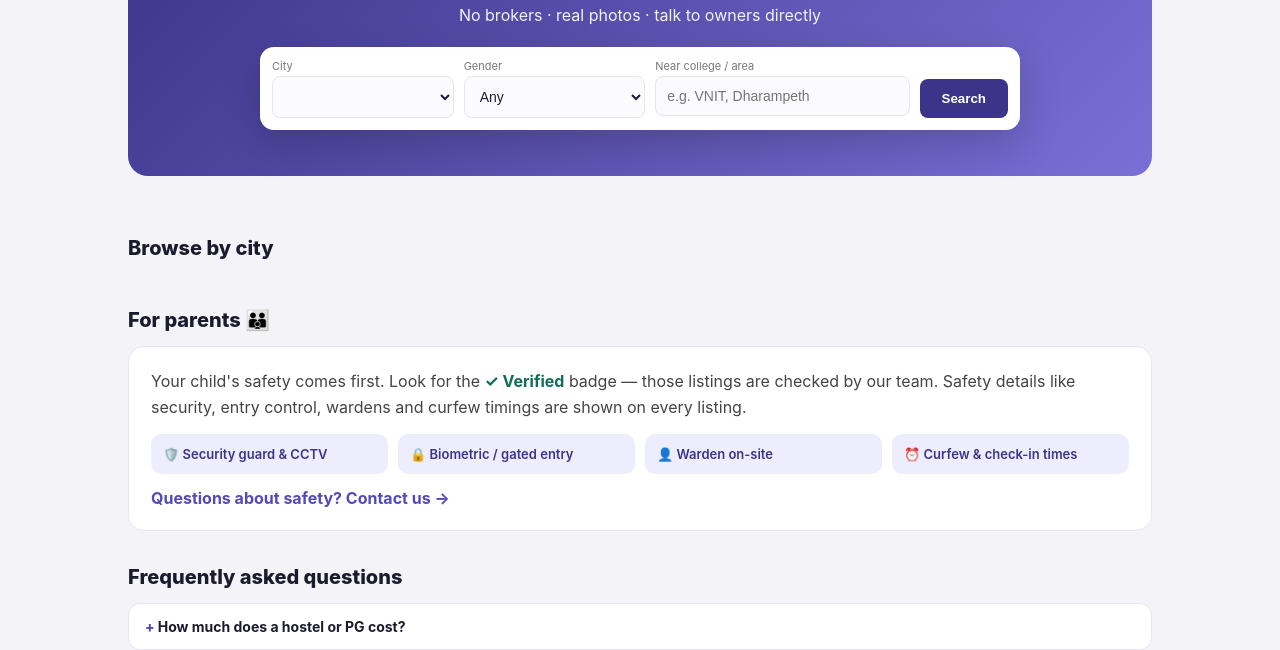
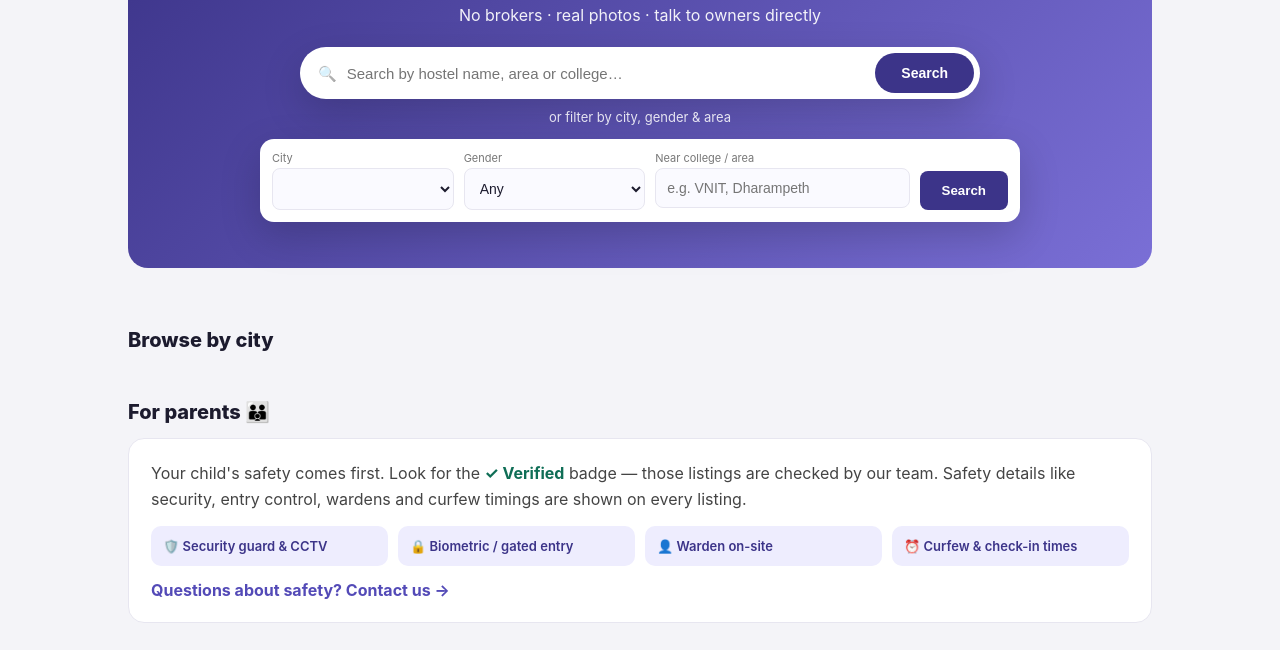
Before and after one commit to KapilSaxena37/nestus, a website: page public/index.html in a window 1280 px wide. Shown: the part 175-825 px from the top of the page. Drawn offline with nearby package versions, Linux system fonts and the light colour scheme; no server answers.

Commit message:
Add files via upload

```diff
--- a/public/app.js
+++ b/public/app.js
@@ -84,6 +84,22 @@ async function initHome() {
 }
 
 function quickCity(c) { $('s-city').value = c; $('s-gender').value = 'Any'; $('s-college').value = ''; doSearch(); }
+
+// Keyword search (like the admin search): matches name, area, city, college, distance.
+async function homeSearch() {
+  const q = $('home-search').value.trim();
+  if (!q) return;
+  state.filters = { city: '', gender: 'Any', college: '' };
+  state.chips.clear();
+  document.querySelectorAll('#r-chips .chip').forEach(c => c.classList.remove('on'));
+  if ($('price-range')) { $('price-range').value = 20000; onPriceInput(); }
+  const all = await api('/api/listings');           // all approved listings
+  state.lastResults = Array.isArray(all) ? all : [];
+  route('results');
+  $('results-search').value = q;                    // reuse the in-place keyword filter
+  $('results-title').textContent = `Results for "${q}"`;
+  renderResultsCards();
+}
 
 function doSearch() {
   state.filters = { city: $('s-city').value, gender: $('s-gender').value, college: $('s-college').value.trim() };
--- a/public/index.html
+++ b/public/index.html
@@ -50,6 +50,12 @@
       <div class="hero">
         <h1>Verified hostels &amp; PGs near your campus</h1>
         <p>No brokers · real photos · talk to owners directly</p>
+        <div class="herokw">
+          <span class="hsi">🔍</span>
+          <input id="home-search" placeholder="Search by hostel name, area or college…" autocomplete="off" onkeydown="if(event.key==='Enter')homeSearch()">
+          <button onclick="homeSearch()">Search</button>
+        </div>
+        <div class="herokw-or">or filter by city, gender &amp; area</div>
         <div class="searchbar">
           <div><label>City</label><select id="s-city"></select></div>
           <div><label>Gender</label>
--- a/public/styles.css
+++ b/public/styles.css
@@ -27,6 +27,12 @@ a{color:inherit;text-decoration:none;}
 .hero{background:linear-gradient(135deg,var(--purple),#7a6fd6);border-radius:20px;padding:46px 28px;color:#fff;text-align:center;}
 .hero h1{font-size:34px;font-weight:800;letter-spacing:-1px;margin-bottom:8px;}
 .hero p{opacity:.92;margin-bottom:22px;}
+.herokw{display:flex;align-items:center;gap:6px;background:#fff;border-radius:30px;padding:6px 6px 6px 18px;max-width:680px;margin:0 auto 10px;box-shadow:0 14px 40px rgba(0,0,0,.18);}
+.herokw .hsi{opacity:.5;font-size:15px;}
+.herokw input{flex:1;border:none;outline:none;font-size:15px;padding:11px 4px;background:transparent;color:var(--ink);min-width:40px;}
+.herokw button{border:none;background:var(--purple);color:#fff;border-radius:24px;padding:12px 26px;font-weight:800;font-size:14px;cursor:pointer;white-space:nowrap;}
+.herokw button:hover{background:#2c2569;}
+.herokw-or{color:#fff;opacity:.85;font-size:13px;margin-bottom:14px;}
 .searchbar{background:#fff;border-radius:14px;padding:12px;display:grid;grid-template-columns:1fr 1fr 1.4fr auto;gap:10px;max-width:760px;margin:0 auto;box-shadow:0 14px 40px rgba(0,0,0,.18);text-align:left;}
 .searchbar label{font-size:11px;color:var(--muted);display:block;margin-bottom:3px;}
 .searchbar input,.searchbar select{width:100%;border:1px solid var(--line);padding:11px;font-size:14px;border-radius:8px;background:#fafaff;color:var(--ink);}
```
